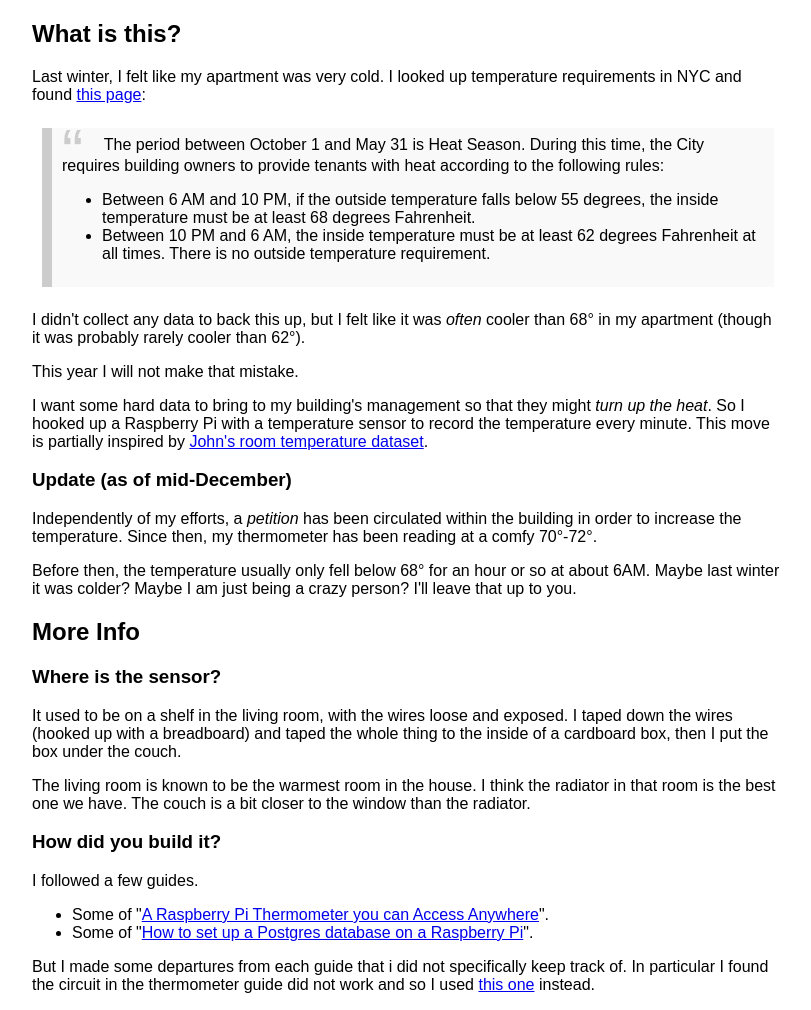
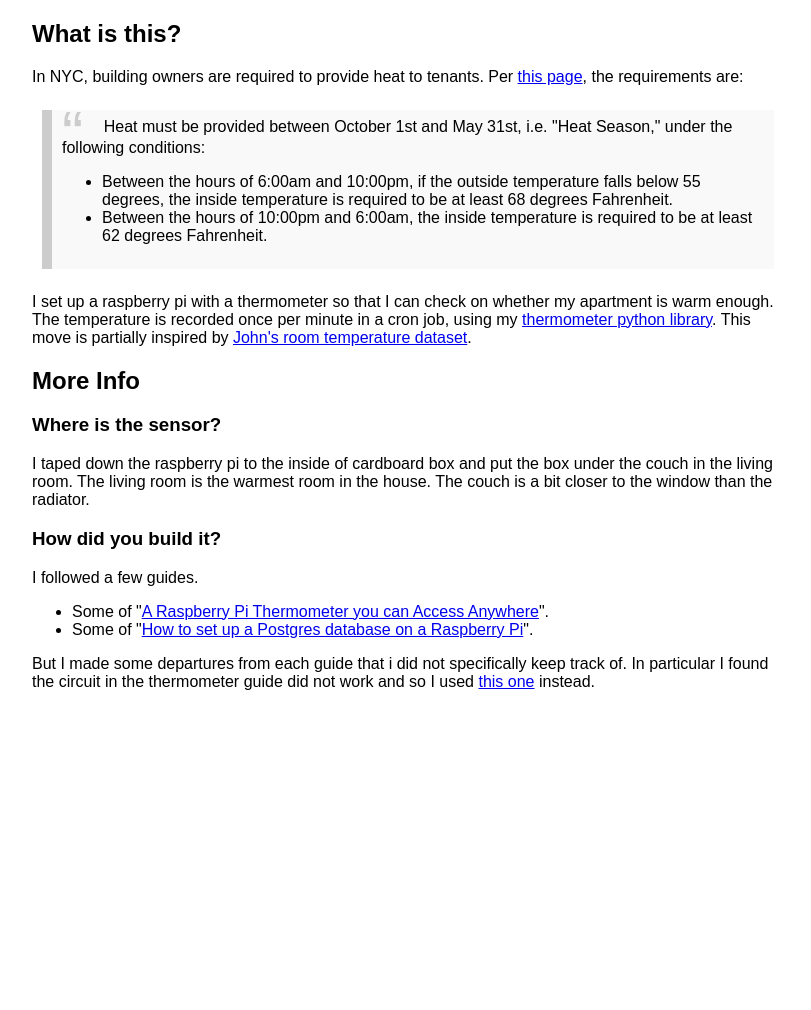
Before and after one commit to nolanbconaway/temp-in-nolans-apartment, a Flask app: template app/templates/base.html in a window 1280 px wide. Shown: the part 582-1592 px from the top of the page, without its empty margins (24-835 px from the left). After the commit the page ends 1272 px from the top, so only its background shows below. Run offline with Flask 2, Linux system fonts and the light colour scheme; the template is opened without the code that fills it, so the values that code supplies are empty; some libraries are stand-ins or nearby versions.

Commit message:
update copy

```diff
--- a/app/templates/base.html
+++ b/app/templates/base.html
@@ -1,12 +1,13 @@
 <!DOCTYPE html>
 <html lang="en" dir="ltr">
+
 <head>
 
   <!-- Global site tag (gtag.js) - Google Analytics -->
   <script async src="https://www.googletagmanager.com/gtag/js?id=UA-80719882-2"></script>
   <script>
     window.dataLayer = window.dataLayer || [];
-      function gtag(){dataLayer.push(arguments);}
+    function gtag() { dataLayer.push(arguments); }
     gtag('js', new Date());
     gtag('config', 'UA-80719882-2');
   </script>
@@ -22,6 +23,7 @@
   <title>What Temperature is it in My Apartment</title>
 
 </head>
+
 <body>
 
   <center>
@@ -51,77 +53,41 @@
     <h2>What is this?</h2>
 
     <p>
-        Last winter, I felt like my apartment was very cold. I looked up
-        temperature requirements in NYC and found
-        <a href="https://www1.nyc.gov/nyc-resources/service/1815/residential-heat-and-hot-water-requirements">this page</a>:
+      In NYC, building owners are required to provide heat to tenants. Per
+      <a href="https://www1.nyc.gov/nyc-resources/service/1815/residential-heat-and-hot-water-requirements">this
+        page</a>, the requirements are:
     </p>
 
     <blockquote>
       <p>
-          The period between October 1 and May 31 is Heat Season. During this
-          time, the City requires building owners to provide tenants with heat
-          according to the following rules:
+        Heat must be provided between October 1st and May 31st, i.e. "Heat Season," under the following conditions:
       </p>
       <ul>
         <li>
-            Between 6 AM and 10 PM, if the outside temperature falls below 55
-            degrees, the inside temperature must be at least 68 degrees
+          Between the hours of 6:00am and 10:00pm, if the outside temperature falls below 55 degrees, the inside
+          temperature is required to be at least 68 degrees Fahrenheit.
+        </li>
+        <li>
+          Between the hours of 10:00pm and 6:00am, the inside temperature is required to be at least 62 degrees
           Fahrenheit.
-          </li>
-          <li>Between 10 PM and 6 AM, the inside temperature must be at least
-            62 degrees Fahrenheit at all times. There is no outside temperature
-            requirement.
         </li>
       </ul>
     </blockquote>
 
     <p>
-        I didn't collect any data to back this up, but I felt like it was
-        <i>often</i> cooler than 68&deg; in my apartment (though it was probably
-        rarely cooler than 62&deg;).
-      </p>
-
-      <p>
-        This year I will not make that mistake.
-      </p>
-
-      <p>
-         I want some hard data to bring to my building's management so that
-         they might <i>turn up the heat</i>.
-
-        So I hooked up a Raspberry Pi with a temperature sensor to record the
-        temperature every minute. This move is partially inspired by
-        <a href="https://github.com/johnmyleswhite/room_temperatures">John's
-        room temperature dataset</a>.
-      </p>
-
-      <h3>Update (as of mid-December)</h3>
-
-      <p>
-        Independently of my efforts, a <i>petition</i> has been circulated
-        within the building in order to increase the temperature. Since then,
-        my thermometer has been reading at a comfy 70&deg;-72&deg;.
-      </p>
-
-      <p>
-         Before then, the temperature usually only fell below 68&deg; for an
-         hour or so at about 6AM. Maybe last winter it was colder? Maybe I am
-         just being a crazy person? I'll leave that up to you.
+      I set up a raspberry pi with a thermometer so that I can check on whether my apartment is warm enough. The
+      temperature is recorded once per minute in a cron job, using my
+      <a href="https://github.com/nolanbconaway/thermometer">thermometer python library</a>. This move is partially
+      inspired by
+      <a href="https://github.com/johnmyleswhite/room_temperatures">John's room temperature dataset</a>.
     </p>
 
     <h2>More Info</h2>
 
     <h3>Where is the sensor?</h3>
     <p>
-            It used to be on a shelf in the living room, with the wires loose
-            and exposed. I taped down the wires (hooked up with a breadboard)
-            and taped the whole thing to the inside of a cardboard box, then I
-            put the box under the couch.
-          </p>
-          <p>
-            The living room is known to be the warmest room in the house. I
-            think the radiator in that room is the best one we have. The couch
-            is a bit closer to the window than the radiator.
+      I taped down the raspberry pi to the inside of cardboard box and put the box under the couch in the living room.
+      The living room is the warmest room in the house. The couch is a bit closer to the window than the radiator.
     </p>
 
     <h3>How did you build it?</h3>
@@ -131,10 +97,13 @@
 
     <ul>
       <li>
-            Some of "<a href="https://www.hackster.io/timfernando/a-raspberry-pi-thermometer-you-can-access-anywhere-33061c">A Raspberry Pi Thermometer you can Access Anywhere</a>".
+        Some of "<a
+          href="https://www.hackster.io/timfernando/a-raspberry-pi-thermometer-you-can-access-anywhere-33061c">A
+          Raspberry Pi Thermometer you can Access Anywhere</a>".
       </li>
       <li>
-            Some of "<a href="https://opensource.com/article/17/10/set-postgres-database-your-raspberry-pi">How to set up a Postgres database on a Raspberry Pi</a>".
+        Some of "<a href="https://opensource.com/article/17/10/set-postgres-database-your-raspberry-pi">How to set up a
+          Postgres database on a Raspberry Pi</a>".
       </li>
     </ul>
     <p>
@@ -156,10 +125,10 @@
 
 </body>
 <script type="text/javascript">
-    var temps = {{temps | tojson | safe}}
-    var dttms = {{dttms | tojson | safe}}
-    var reqs = {{reqs | tojson | safe}}
-    var radiator = {{radiator | tojson | safe}}
+  var temps = {{ temps | tojson | safe}}
+  var dttms = {{ dttms | tojson | safe}}
+  var reqs = {{ reqs | tojson | safe}}
+  var radiator = {{ radiator | tojson | safe}}
   var point_colors = [];
 
   // dttms = dttms.map(Date.parse)
@@ -183,7 +152,7 @@
           label: "Minimum Required Temperature",
           borderColor: 'rgba(0, 0, 0, 0.1)',
           fill: false,
-            borderDash: [10,5],
+          borderDash: [10, 5],
           pointRadius: 0,
 
         },
@@ -206,8 +175,8 @@
         }],
         yAxes: [{
           ticks: {
-               max : Math.ceil(Math.max(73, Math.max.apply(null, temps))),
-               min : Math.floor(Math.min(60, Math.min.apply(null, temps))),
+            max: Math.ceil(Math.max(73, Math.max.apply(null, temps))),
+            min: Math.floor(Math.min(60, Math.min.apply(null, temps))),
           },
           scaleLabel: {
             display: true,
@@ -228,4 +197,5 @@
   chart.update();
 
 </script>
+
 </html>
```
Also changed, not shown: app/__init__.py (+5 -9 lines). Lines whose indentation alone changed are shown as unchanged.
